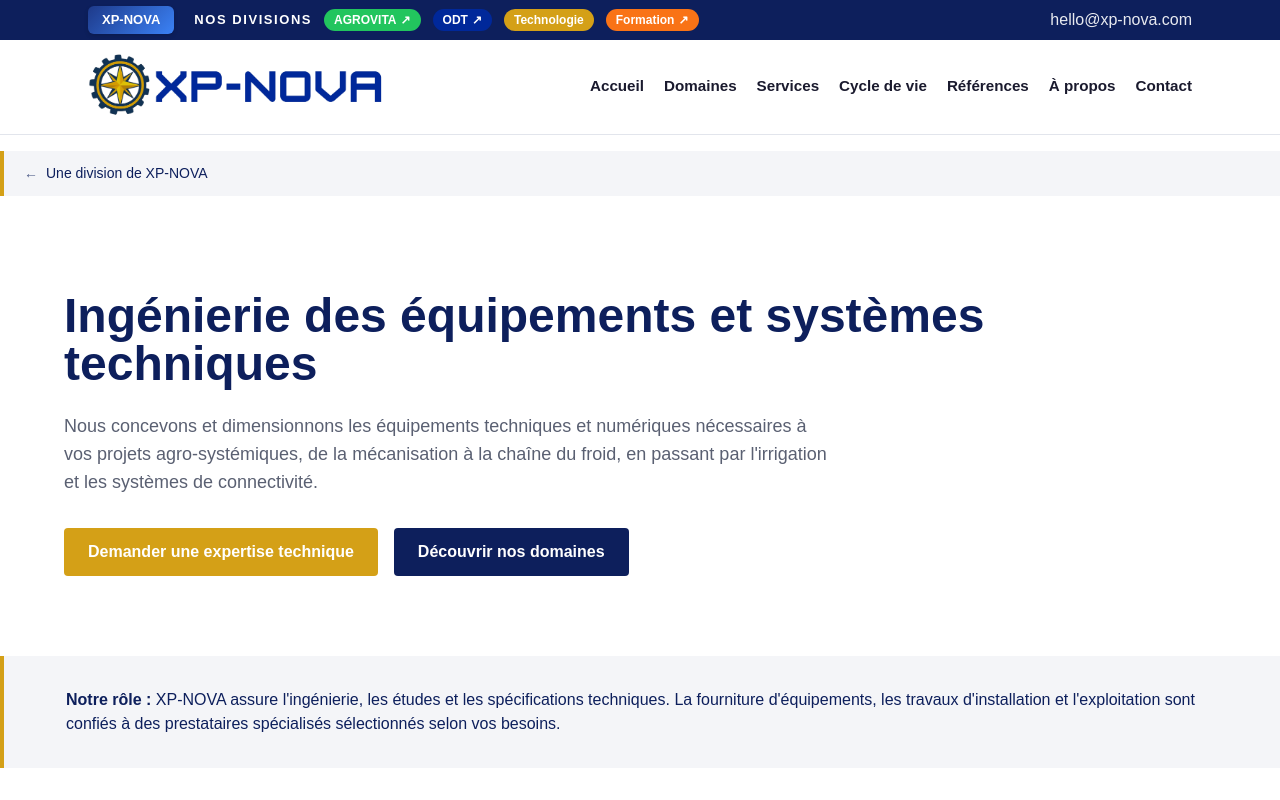
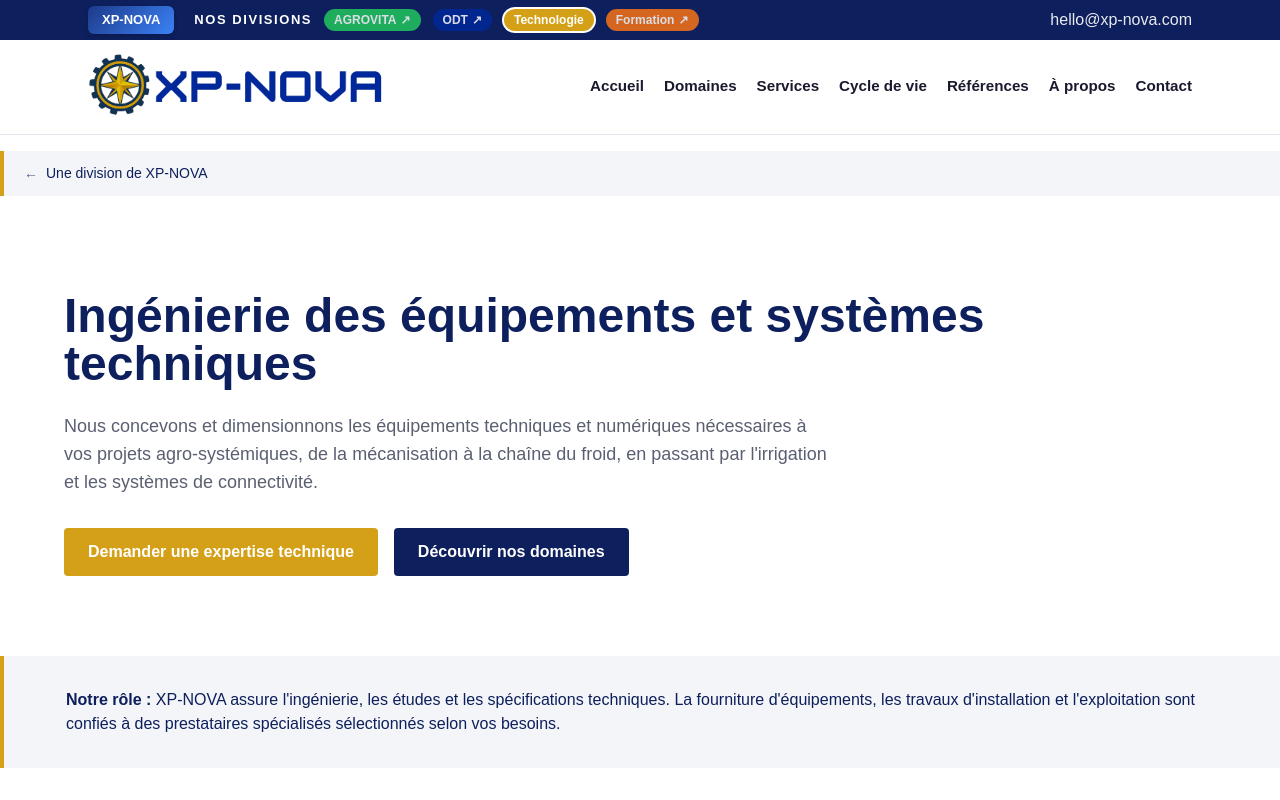
Before and after one commit to jostenw2026-sudo/site-technologie-xpnova, a Next.js app: page / in a window 1280 px wide. Shown: the top 800 px of the page. Built offline with nearby package versions, Linux system fonts and the light colour scheme.

Commit message:
fix(bandeau): anneau blanc sur la division active + opacité sur les inactives

```diff
--- a/src/components/shared/UtilityBar.tsx
+++ b/src/components/shared/UtilityBar.tsx
@@ -18,9 +18,18 @@ export interface UtilityBarProps {
   currentLang?: 'fr' | 'en';
   onLanguageChange?: (lang: 'fr' | 'en') => void;
   className?: string;
+  /** Clé de la division courante : rendue en badge non-cliquable (référence AGROVITA). */
   currentKey?: string;
 }
 
+/**
+ * Bandeau utilitaire — identique au bandeau AGROVITA :
+ * - XP-NOVA (bouton premium) à gauche, puis « NOS DIVISIONS », puis les badges.
+ * - La division courante (`currentKey`) est un badge NON-cliquable (aria-current),
+ *   avec un anneau blanc pour marquer le site actif.
+ * - Les autres divisions sont des liens atténués (opacité) avec « ↗ », pleins au survol.
+ * Compatible Next.js 14 et 16.
+ */
 export const UtilityBar: React.FC<UtilityBarProps> = ({
   divisions,
   siteUrl = 'https://xp-nova.com',
@@ -38,27 +47,51 @@ export const UtilityBar: React.FC<UtilityBarProps> = ({
 
   const renderBadge = (division: Division) => {
     const isCurrent = division.key === currentKey;
-    const style: React.CSSProperties = {
-      display: 'inline-flex',
-      alignItems: 'center',
-      gap: 4,
-      borderRadius: 9999,
-      padding: '2px 10px',
-      fontSize: 12,
-      fontWeight: 800,
-      color: '#fff',
-      textDecoration: 'none',
-      background: division.accentColor,
-    };
     if (isCurrent) {
       return (
-        <strong key={division.key} aria-current="true" style={style}>
+        <strong
+          key={division.key}
+          aria-current="true"
+          style={{
+            display: 'inline-flex',
+            alignItems: 'center',
+            gap: 4,
+            borderRadius: 9999,
+            padding: '2px 10px',
+            fontSize: 12,
+            fontWeight: 800,
+            color: '#fff',
+            background: division.accentColor,
+            boxShadow: '0 0 0 2px #fff',
+          }}
+        >
           {division.name}
         </strong>
       );
     }
     return (
-      <a key={division.key} href={division.url} target="_blank" rel="noopener noreferrer" style={style}>
+      <a
+        key={division.key}
+        href={division.url}
+        target="_blank"
+        rel="noopener noreferrer"
+        style={{
+          display: 'inline-flex',
+          alignItems: 'center',
+          gap: 4,
+          borderRadius: 9999,
+          padding: '2px 10px',
+          fontSize: 12,
+          fontWeight: 800,
+          color: '#fff',
+          textDecoration: 'none',
+          background: division.accentColor,
+          opacity: 0.85,
+          transition: 'opacity 150ms ease',
+        }}
+        onMouseEnter={(e) => { e.currentTarget.style.opacity = '1'; }}
+        onMouseLeave={(e) => { e.currentTarget.style.opacity = '0.85'; }}
+      >
         {division.name} <span aria-hidden>↗</span>
       </a>
     );
```
